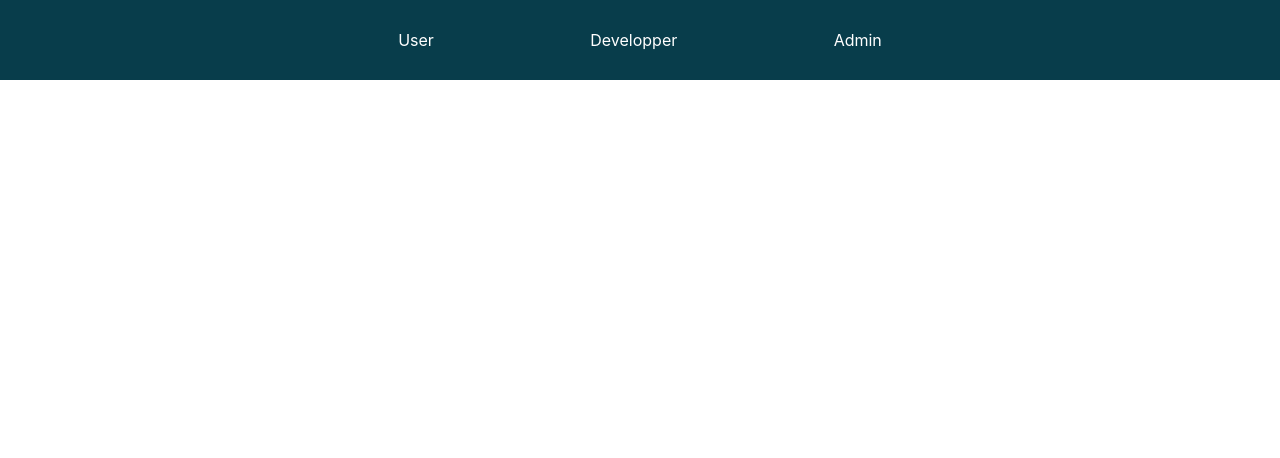
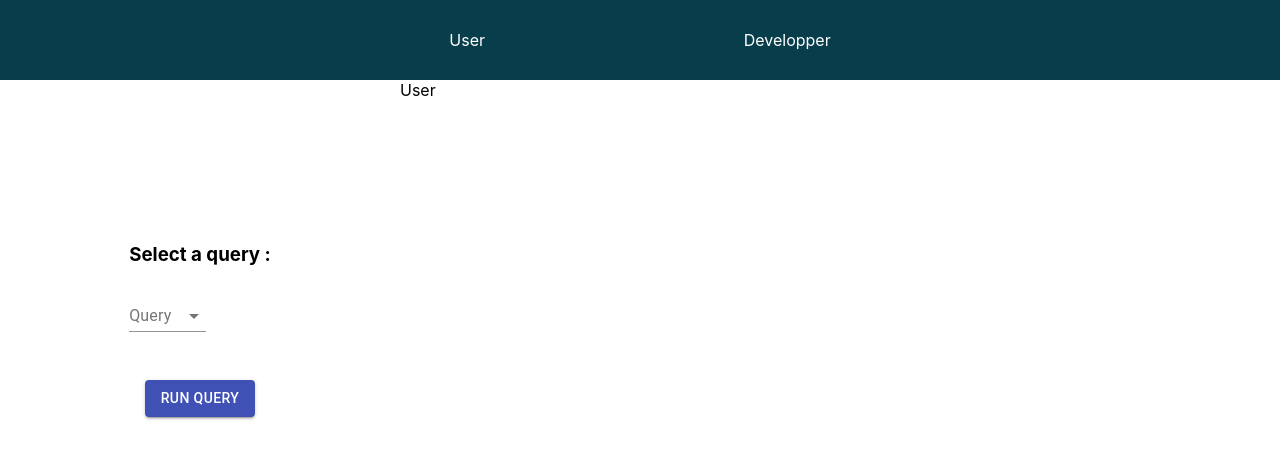
Before and after one commit to ArielTed/Cloud, a React (Create React App) app in the folder front/: page /dev-queries in a window 1280 px wide. Shown: the top 458 px of the page. Built offline with nearby package versions, Linux system fonts and the light colour scheme.

Commit message:
Created QueriesSelector component and UserQueries and DevQueries Pages

```diff
--- a/front/src/App.js
+++ b/front/src/App.js
@@ -1,7 +1,9 @@
 import { Route, Switch } from "react-router-dom";
 import HeaderNav from './Components/HeaderNav/HeaderNav';
 import WelcomePage from './Components/WelcomePage/WelcomePage';
-import UserQueries from './Components/QueriesPage/UserQueries';
+import UserQueries from './Components/QueriesPages/UserQueries';
+import DevQueries from './Components/QueriesPages/DevQueries';
+
 
 
 import './App.css';
@@ -13,8 +15,8 @@ const App = () => {
       <Switch>
         <Route exact path="/" component={ WelcomePage } />
         <Route exact path="/user-queries" component={ UserQueries } />
-        {/* <Route exact path="/dev-queries" component={ UserQueries } />
-        <Route exact path="/admin-panel" component={ UserQueries } />  */}
+        <Route exact path="/dev-queries" component={ DevQueries } />
+        {/*<Route exact path="/admin-panel" component={ UserQueries } />  */}
       </Switch>
     </div>
   );
--- a/front/src/Components/HeaderNav/HeaderNav.js
+++ b/front/src/Components/HeaderNav/HeaderNav.js
@@ -9,7 +9,7 @@ function HeaderNav() {
       <div className="HeaderNav_itemsContainer">
         <Link to="/user-queries" className="HeaderNav_navItems">User</Link>
         <Link to="/dev-queries" className="HeaderNav_navItems">Developper</Link>
-        <Link to="/admin-panel" className="HeaderNav_navItems">Admin</Link>
+        {/* <Link to="/admin-panel" className="HeaderNav_navItems">Admin</Link> */}
       </div>
 
     </div>
--- a/front/src/Components/QueriesPage/UserQueries.js
+++ /dev/null
@@ -1,11 +0,0 @@
-import React from 'react'
-
-function UserQueries() {
-  return (
-    <div>
-        userQueries
-    </div>
-  )
-}
-
-export default UserQueries
--- /dev/null
+++ b/front/src/Components/QueriesPages/DevQueries.js
@@ -0,0 +1,19 @@
+import React from 'react'
+import QueriesSelector from './QueriesSelector';
+import './devQueries.css'
+
+function DevQueries() {
+  return (
+    <div className="DevQueries">
+      <div className="QueriesSelector_div">
+        <QueriesSelector />
+      </div>
+
+      <div className="Queries_resultsDiv">
+        User
+      </div>
+    </div>
+  )
+}
+
+export default DevQueries
--- /dev/null
+++ b/front/src/Components/QueriesPages/QueriesSelector.js
@@ -0,0 +1,43 @@
+import React from 'react'
+import { Button, FormControl, InputLabel, NativeSelect } from '@material-ui/core';
+import './queriesSelector.css'
+
+function QueriesSelector() {
+  return (
+    <div className="QueriesSelector">
+      <div className="QueriesSelector_headerAndDropdown">
+        <h3>Select a query : </h3>
+        <QuerySelectComponent />
+      </div>
+      <Button variant="contained" color="primary">
+        Run Query
+      </Button>
+    </div>
+  )
+}
+
+const QuerySelectComponent = () => {
+  const handleChange = () => {
+    console.log("ok")
+  }
+  return (
+    <FormControl>
+      <InputLabel htmlFor="query-id">Query</InputLabel>
+      <NativeSelect
+        value="Queries"
+        onChange={handleChange}
+        inputProps={{
+          name: 'query',
+          id: 'query-id',
+        }}
+      >
+        <option aria-label="None" value="" />
+        <option value={10}>Ten</option>
+        <option value={20}>Twenty</option>
+        <option value={30}>Thirty</option>
+      </NativeSelect>
+    </FormControl>
+  )
+}
+
+export default QueriesSelector
--- /dev/null
+++ b/front/src/Components/QueriesPages/UserQueries.js
@@ -0,0 +1,17 @@
+import React from 'react'
+import QueriesSelector from './QueriesSelector';
+import './userQueries.css'
+function UserQueries() {
+  return (
+    <div className="UserQueries">
+      <div className="QueriesSelector_div">
+        <QueriesSelector />
+      </div>
+      <div className="UserQueries_resultsDiv">
+        User
+      </div>
+    </div>
+  )
+}
+
+export default UserQueries
--- /dev/null
+++ b/front/src/Components/QueriesPages/devQueries.css
@@ -0,0 +1,4 @@
+.DevQueries {
+  display: flex;
+  flex-direction: row;
+}
--- /dev/null
+++ b/front/src/Components/QueriesPages/queriesSelector.css
@@ -0,0 +1,18 @@
+/* Wraps the component on every component where it is displayed on the left side */
+.QueriesSelector_div {
+  width: 25rem;
+  display: flex;
+  padding-top: 9rem;
+}
+
+.QueriesSelector {
+  width: 100%;
+  display: flex;
+  flex-direction: column;
+  justify-content: center;
+  align-items: center;
+  align-content: center;
+}
+.QueriesSelector_headerAndDropdown {
+  margin-bottom: 3rem;
+}
--- /dev/null
+++ b/front/src/Components/QueriesPages/userQueries.css
@@ -0,0 +1,4 @@
+.UserQueries {
+  display: flex;
+  flex-direction: row;
+}
```
